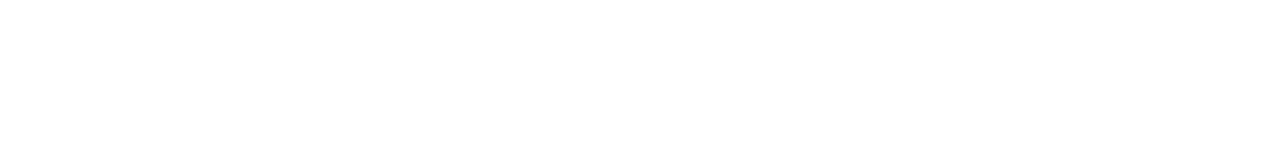
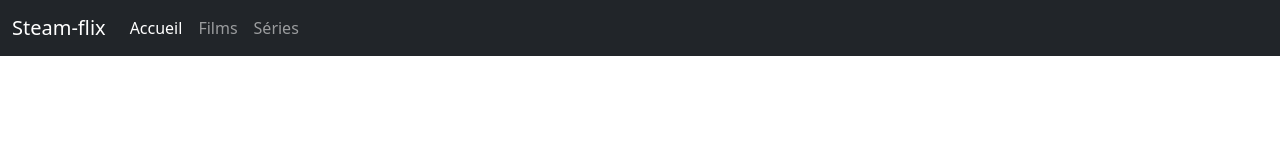
Before and after one commit to Mr-FERRAT/bootstrap, a plain HTML site: page Portefolio/Projet04-Steam-Flix/index.html in a window 1280 px wide. Drawn offline with nearby package versions, Linux system fonts and the light colour scheme.

Commit message:
Ajout du navbar

```diff
--- a/Portefolio/Projet04-Steam-Flix/index.html
+++ b/Portefolio/Projet04-Steam-Flix/index.html
@@ -7,9 +7,30 @@
     <link href="https://cdn.jsdelivr.net/npm/bootstrap@5.3.8/dist/css/bootstrap.min.css" rel="stylesheet" integrity="sha384-sRIl4kxILFvY47J16cr9ZwB07vP4J8+LH7qKQnuqkuIAvNWLzeN8tE5YBujZqJLB" crossorigin="anonymous">
     <link rel="stylesheet" href="styles.css">
 </head>
-<body>
+<body data-bs-spy="sccroll" data-bs-target="#navbar" data-bs-offset="70">
 
     <!-- Nav -->
+     <nav id="navbar" class="navbar navbar-expand-lg navbar-dark fixed-top bg-dark">
+        <div class="container-fluid">
+            <a href="#" class="navbar-brand">Steam-flix</a>
+            <button type="button" class="navbar-toggler" data-bs-toggle="collapse" data-bs-target="#navbarNav" aria-controls="navbarNav" aria-expanded="false" aria-label="Toggle">
+                <span class="navbar-toggler-icon"></span>
+            </button>
+            <div class="collapse navbar-collapse" id="navbarNav">
+                <ul class="navbar-nav me-auto mb-2 mb-lg-0" >
+                    <li class="nav-item">
+                        <a href="#" class="nav-link active" aria-current="page" data-bs-toggle="collapse" data-bs-target=".navbar-collapse.show">Accueil</a>
+                    </li>
+                    <li class="nav-item">
+                        <a href="#" class="nav-link" data-bs-toggle="collapse" data-bs-target="navbar-collapse.show">Films</a>
+                    </li>
+                    <li class="navbar-item">
+                        <a href="#" class="nav-link" data-bs-toggle="collapse" data-bs-target="navbar-collapse.show">Séries</a>
+                    </li>
+                </ul>
+            </div>
+        </div>
+     </nav>
     <!-- Carousel -->
     <!-- bouton offcanvas -->
     <!-- Films -->
```
Also changed, not shown: 1 other file.
